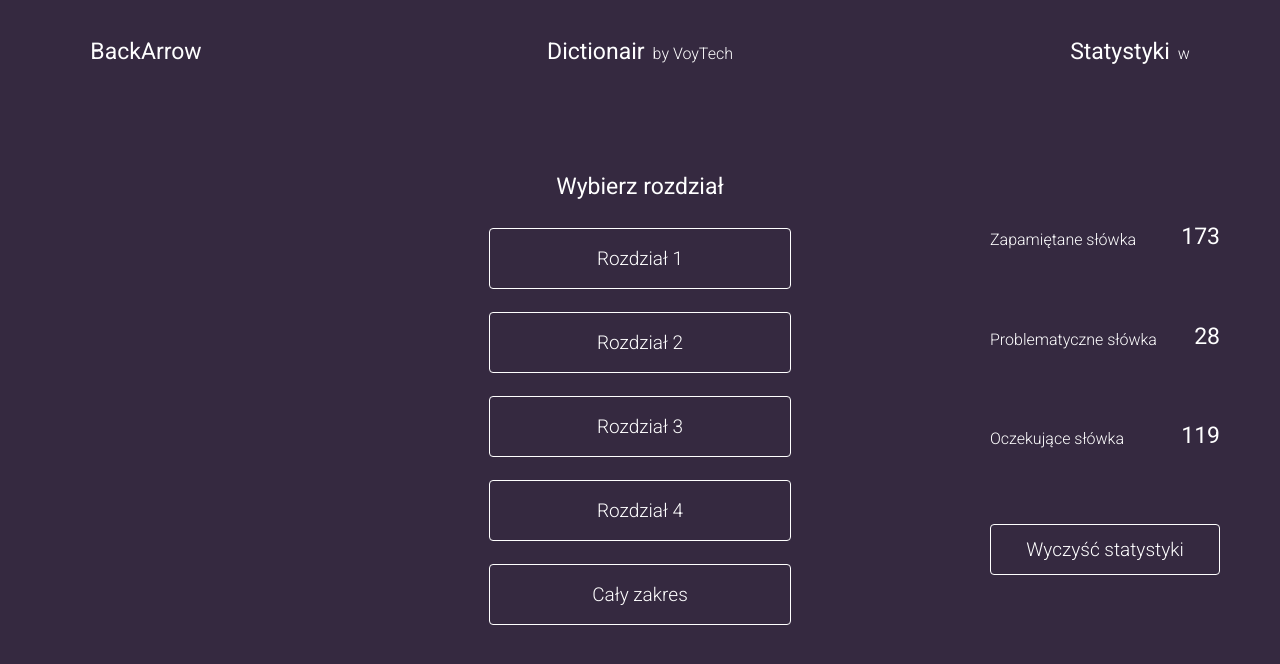
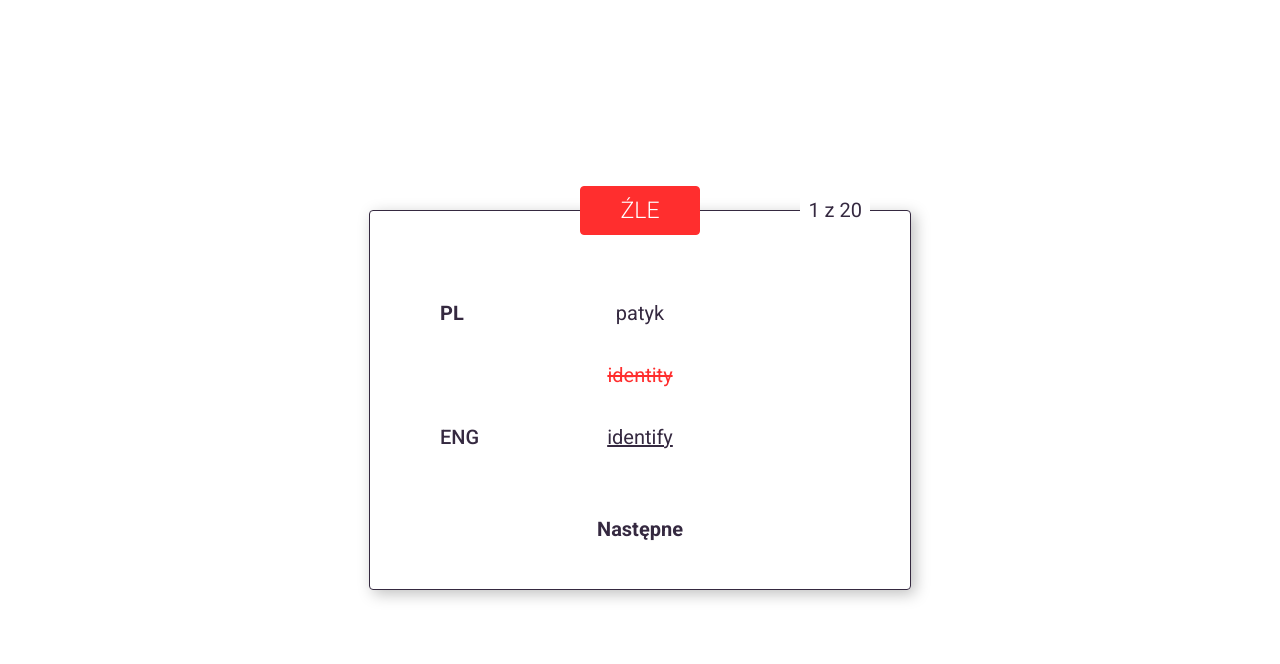
Before and after one commit to VoyTechCEO/Dictionair, a React (Create React App) app: page / in a window 1280 px wide. Shown: the top 664 px of the page. Built offline with nearby package versions, Linux system fonts and the light colour scheme.

Commit message:
add exam pages

```diff
--- a/src/App.js
+++ b/src/App.js
@@ -5,7 +5,7 @@ import Exam from './pages/Exam';
 import Dictionary from './pages/Dictionary';
 
 function App() {
-  return <Chapters />;
+  return <Exam />;
 }
 
 export default App;
--- /dev/null
+++ b/src/components/ExamTranslate.js
@@ -0,0 +1,27 @@
+import React from 'react';
+
+const ExamTranslate = () => {
+  return (
+    <>
+      <h1 className='head'>PRZETŁUMACZ</h1>
+      <h4 className='exam-num'>1 z 20</h4>
+      <div className='input-line'>
+        <label htmlFor='untranslated'>PL</label>
+        <input
+          type='text'
+          id='untranslated'
+          name='untranslated'
+          readOnly
+          value='patyk'
+        />
+      </div>
+      <div className='input-line'>
+        <label htmlFor='translation'>ENG</label>
+        <input type='text' id='translation' name='translation' autoFocus />
+      </div>
+      <button>Zatwierdź</button>
+    </>
+  );
+};
+
+export default ExamTranslate;
--- /dev/null
+++ b/src/components/ExamTranslateAgain.js
@@ -0,0 +1,28 @@
+import React from 'react';
+
+const ExamTranslateAgain = () => {
+  return (
+    <>
+      <h1 className='head'>PRZETŁUMACZ</h1>
+      <h4 className='exam-num'>1 z 20</h4>
+      <div className='input-line'>
+        <label htmlFor='untranslated'>PL</label>
+        <input
+          type='text'
+          id='untranslated'
+          name='untranslated'
+          readOnly
+          value='patyk'
+        />
+      </div>
+      <div className='input-line try-again'>
+        <label htmlFor='translation'>ENG</label>
+        <input type='text' id='translation' name='translation' autoFocus />
+      </div>
+      <p className='try-again'>Błędna odpowiedź, spróbuj jeszcze raz.</p>
+      <button>Zatwierdź</button>
+    </>
+  );
+};
+
+export default ExamTranslateAgain;
--- /dev/null
+++ b/src/components/ExamWrong.js
@@ -0,0 +1,36 @@
+import React from 'react';
+
+const ExamWrong = () => {
+  return (
+    <>
+      <h1 className='head wrong'>ŹLE</h1>
+      <h4 className='exam-num'>1 z 20</h4>
+      <div className='input-line'>
+        <label htmlFor='untranslated'>PL</label>
+        <input
+          type='text'
+          id='untranslated'
+          name='untranslated'
+          readOnly
+          value='patyk'
+        />
+      </div>
+      <div className='wrong-answer'>
+        <p>identity</p>
+      </div>
+      <div className='input-line wrong'>
+        <label htmlFor='translation'>ENG</label>
+        <input
+          type='text'
+          id='translation'
+          name='translation'
+          readOnly
+          value='identify'
+        />
+      </div>
+      <button>Następne</button>
+    </>
+  );
+};
+
+export default ExamWrong;
--- a/src/pages/Exam.js
+++ b/src/pages/Exam.js
@@ -1,7 +1,18 @@
 import React from 'react';
+import ExamTranslate from '../components/ExamTranslate';
+import ExamTranslateAgain from '../components/ExamTranslateAgain';
+import ExamWrong from '../components/ExamWrong';
 
 const Exam = () => {
-  return <div></div>;
+  return (
+    <section className='exam'>
+      <div className='container'>
+        <div className='exam-content'>
+          <ExamWrong />
+        </div>
+      </div>
+    </section>
+  );
 };
 
 export default Exam;
--- a/src/style/index.css
+++ b/src/style/index.css
@@ -761,6 +761,147 @@ header h4 {
   transition: 0.2s;
 }
 
+.container .exam-content {
+  border: 1px #352940 solid;
+  border-radius: 4px;
+  display: -webkit-box;
+  display: -ms-flexbox;
+  display: flex;
+  -webkit-box-orient: vertical;
+  -webkit-box-direction: normal;
+      -ms-flex-direction: column;
+          flex-direction: column;
+  -webkit-box-align: center;
+      -ms-flex-align: center;
+          align-items: center;
+  position: relative;
+  padding: 4.375rem 3.125rem 2.5rem 3.125rem;
+  -webkit-box-shadow: 4px 4px 15px rgba(0, 0, 0, 0.25);
+          box-shadow: 4px 4px 15px rgba(0, 0, 0, 0.25);
+}
+
+.container .exam-content .head {
+  position: absolute;
+  top: -1.5625rem;
+  background-color: #352940;
+  color: #ffffff;
+  font-size: 1.4375rem;
+  border: 1px #352940 solid;
+  border-radius: 4px;
+  padding: 0.75rem 2.5rem;
+}
+
+.container .exam-content .head.wrong {
+  background-color: #ff2e2e;
+  border: 1px #ff2e2e solid;
+  border-radius: 4px;
+}
+
+.container .exam-content .exam-num {
+  position: absolute;
+  top: -1.1875rem;
+  right: 2.5rem;
+  background-color: #ffffff;
+  padding: 0.5rem;
+  font-size: 1.25rem;
+  font-weight: 400;
+}
+
+.container .exam-content .input-line {
+  display: -webkit-box;
+  display: -ms-flexbox;
+  display: flex;
+  -webkit-box-pack: justify;
+      -ms-flex-pack: justify;
+          justify-content: space-between;
+  -webkit-box-align: center;
+      -ms-flex-align: center;
+          align-items: center;
+  color: #352940;
+  font-weight: 400;
+  padding: 1.25rem;
+  font-size: 1.25rem;
+  position: relative;
+}
+
+.container .exam-content .input-line label {
+  font-weight: 600;
+  position: absolute;
+  -webkit-user-select: none;
+     -moz-user-select: none;
+      -ms-user-select: none;
+          user-select: none;
+}
+
+.container .exam-content .input-line input {
+  all: unset;
+  text-align: center;
+  width: 18.75rem;
+  padding: 0 3.125rem;
+}
+
+.container .exam-content .input-line:last-of-type {
+  background-color: #352940;
+  color: #ffffff;
+  border-radius: 4px;
+  margin-top: 2.5rem;
+}
+
+.container .exam-content .input-line:last-of-type label {
+  font-weight: 400;
+}
+
+.container .exam-content .input-line:last-of-type.try-again {
+  background-color: #ff2e2e;
+}
+
+.container .exam-content .input-line:last-of-type.wrong {
+  background-color: #ffffff;
+  color: #352940;
+  margin-top: 1.25rem;
+}
+
+.container .exam-content .input-line:last-of-type.wrong label {
+  font-weight: 500;
+}
+
+.container .exam-content .input-line:last-of-type.wrong input {
+  text-decoration: underline;
+}
+
+.container .exam-content p.try-again {
+  font-size: 0.9375rem;
+  color: #ff2e2e;
+  font-weight: 400;
+  text-align: center;
+  margin-top: 1.25rem;
+}
+
+.container .exam-content .wrong-answer {
+  margin-top: 1.25rem;
+  -webkit-user-select: none;
+     -moz-user-select: none;
+      -ms-user-select: none;
+          user-select: none;
+}
+
+.container .exam-content .wrong-answer p {
+  color: #ff2e2e;
+  text-decoration: line-through;
+  font-size: 1.25rem;
+  font-weight: 400;
+}
+
+.container .exam-content button {
+  all: unset;
+  cursor: pointer;
+  color: #352940;
+  font-size: 1.25rem;
+  font-weight: 600;
+  padding: 0.625rem 1.5625rem;
+  margin-top: 2.5rem;
+}
+
 section {
   background-color: #352940;
   height: 100vh;
@@ -774,4 +915,9 @@ section {
   font-weight: 300;
   position: relative;
 }
+
+section.exam {
+  background-color: #ffffff;
+  color: #352940;
+}
 /*# sourceMappingURL=index.css.map */
--- a/src/style/index.scss
+++ b/src/style/index.scss
@@ -2,7 +2,7 @@
 
 @import 'partials/reset', 'partials/variables', 'partials/functions',
   'partials/basic-settings', 'partials/mixins', 'partials/header',
-  'partials/home', 'partials/stats', 'partials/chapters';
+  'partials/home', 'partials/stats', 'partials/chapters', 'partials/exam';
 
 section {
   background-color: $clr-900;
@@ -11,4 +11,9 @@ section {
   flex-direction: column;
   font-weight: 300;
   position: relative;
+
+  &.exam {
+    background-color: $clr-100;
+    color: $clr-900;
+  }
 }
--- /dev/null
+++ b/src/style/partials/_exam.scss
@@ -0,0 +1,121 @@
+// EXAM
+
+.container {
+  .exam-content {
+    @include setBorder($clr-900);
+    display: flex;
+    flex-direction: column;
+    align-items: center;
+    position: relative;
+    padding: pxToRem(70px) pxToRem(50px) pxToRem(40px) pxToRem(50px);
+    box-shadow: 4px 4px 15px rgba(0, 0, 0, 0.25);
+
+    .head {
+      position: absolute;
+      top: pxToRem(-25px);
+      background-color: $clr-900;
+      color: $clr-100;
+      font-size: pxToRem(23px);
+      @include setBorder($clr-900);
+      padding: pxToRem(12px) pxToRem(40px);
+
+      &.wrong {
+        background-color: $clr-red;
+        @include setBorder($clr-red);
+      }
+    }
+
+    .exam-num {
+      position: absolute;
+      top: pxToRem(-19px);
+      right: pxToRem(40px);
+      background-color: $clr-100;
+      padding: pxToRem(8px);
+      font-size: pxToRem(20px);
+      font-weight: 400;
+    }
+
+    .input-line {
+      display: flex;
+      justify-content: space-between;
+      align-items: center;
+      color: $clr-900;
+      font-weight: 400;
+      padding: pxToRem(20px);
+      font-size: pxToRem(20px);
+      position: relative;
+
+      label {
+        font-weight: 600;
+        position: absolute;
+        user-select: none;
+      }
+
+      input {
+        all: unset;
+        text-align: center;
+        width: pxToRem(300px);
+        padding: 0 pxToRem(50px);
+      }
+
+      &:last-of-type {
+        background-color: $clr-900;
+        color: $clr-100;
+        border-radius: 4px;
+        margin-top: pxToRem(40px);
+
+        label {
+          font-weight: 400;
+        }
+
+        &.try-again {
+          background-color: $clr-red;
+        }
+
+        &.wrong {
+          background-color: $clr-100;
+          color: $clr-900;
+          margin-top: pxToRem(20px);
+
+          label {
+            font-weight: 500;
+          }
+
+          input {
+            text-decoration: underline;
+          }
+        }
+      }
+    }
+
+    p.try-again {
+      font-size: pxToRem(15px);
+      color: $clr-red;
+      font-weight: 400;
+      text-align: center;
+      margin-top: pxToRem(20px);
+    }
+
+    .wrong-answer {
+      margin-top: pxToRem(20px);
+      user-select: none;
+
+      p {
+        color: $clr-red;
+        text-decoration: line-through;
+        font-size: pxToRem(20px);
+        font-weight: 400;
+      }
+    }
+
+    button {
+      all: unset;
+      cursor: pointer;
+      color: $clr-900;
+      font-size: pxToRem(20px);
+      font-weight: 600;
+      padding: pxToRem(10px) pxToRem(25px);
+      margin-top: pxToRem(40px);
+    }
+  }
+}
--- a/src/style/partials/_mixins.scss
+++ b/src/style/partials/_mixins.scss
@@ -12,7 +12,7 @@
   align-items: center;
 }
 
-@mixin setBorder() {
-  border: 1px $clr-100 solid;
+@mixin setBorder($color: $clr-100) {
+  border: 1px $color solid;
   border-radius: 4px;
 }
--- a/src/style/partials/_variables.scss
+++ b/src/style/partials/_variables.scss
@@ -5,6 +5,7 @@ $font: 'roboto';
 
 // colors
 $clr-100: #ffffff;
+$clr-red: #ff2e2e;
 $clr-900: #352940;
 
 // elements' structure
```
Also changed, not shown: src/components/ExamCorrect.js (added, +7 -0 lines), src/components/ExamLoading.js (added, +7 -0 lines), 1 other file (tests, documents, lock files or other folders).
